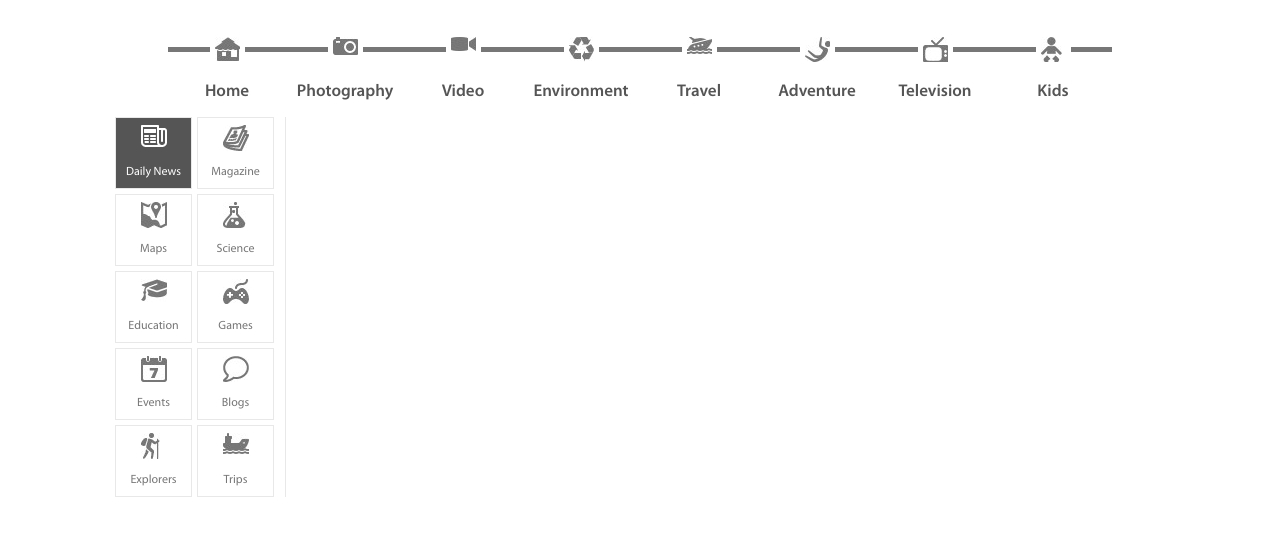
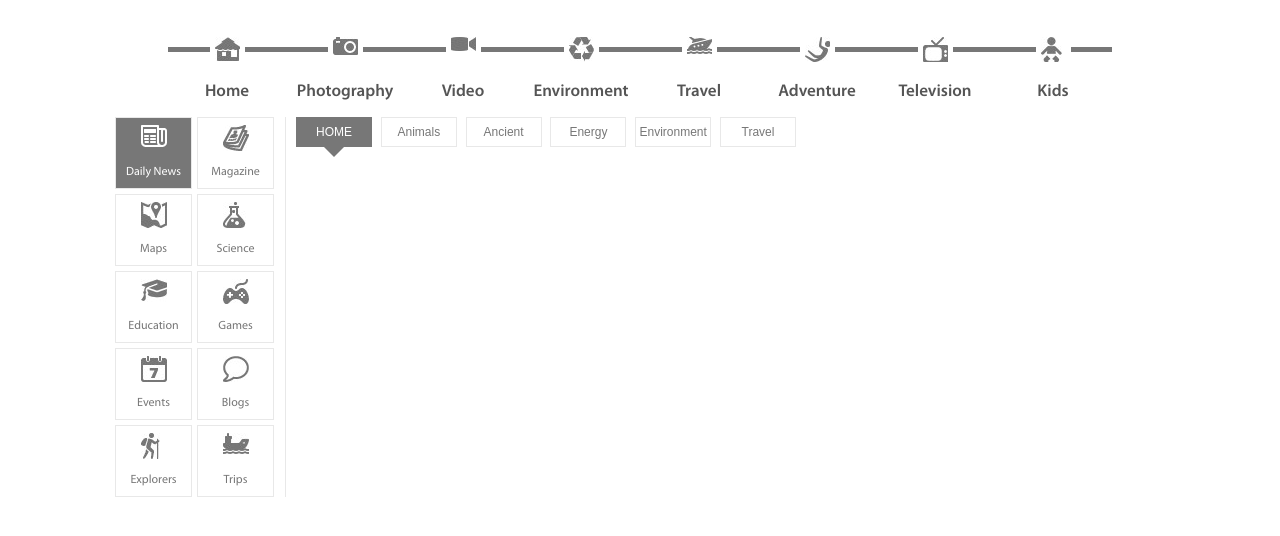
Before and after one commit to sergey30/ng, a plain HTML site: page index.html in a window 1280 px wide. Shown: the part 92-628 px from the top of the page. Drawn offline with Linux system fonts and the light colour scheme.

Commit message:
Начал делать slider

```diff
--- a/css/master.css
+++ b/css/master.css
@@ -108,7 +108,7 @@ header {
             height: 22px;
             border: none;
             margin: 3px 0 2px 10px;
-          background-image: url("../image/header/submit.jpg"); /*svg в chrome не отображался*/
+            background-image: url("../image/header/submit.jpg");
           }
 
     header > .authorization {
@@ -245,7 +245,7 @@ nav {
       nav > a > .item > .name {
         margin-top: 20px;
         text-align: center;
-      font-family: "Myriad Pro Semi Bold";
+        font-family: "Myriad Pro Semi Bold", "Arial", sans-serif;
         color: #555555;
         font-size: 17px;
       }
@@ -258,13 +258,16 @@ nav {
 
     .content > main {}
 
-    .content > main > .wrap{}
+      .content > main > .wrap{
+        display: flex;
+      }
 
         .content > main > .wrap > .subnav {
           display: flex;
           flex-wrap: wrap;
           width: 170px;
           border-right: solid 1px #e8e8e8;
+          margin-right: 10px;
         }
 
           .content > main > .wrap > .subnav > a > .item {
@@ -284,7 +287,7 @@ nav {
           }
 
           .content > main > .wrap > .subnav > a > .background-grey {
-          background-color: #555555;
+            background-color: #777777;
           }
 
             .content > main > .wrap > .subnav > a > .item > .logo {
@@ -383,6 +386,58 @@ nav {
               color: #ffffff;
             }
 
+        .content > main > .wrap > .slider {}
+
+          .content > main > .wrap > .slider > .nav {
+            display: flex;
+            justify-content: space-between;
+            width: 500px;
+          }
+
+            .content > main > .wrap > .slider > .nav > .item {
+              width: 76px;
+            }
+
+              .content > main > .wrap > .slider > .nav > .item > .name {
+                height: 20px;
+                padding-top: 8px;
+                border: solid 1px #e8e8e8;
+                text-align: center;
+                font-family: "Arial", sans-serif;
+                font-size: 12px;
+                color: #777777;
+              }
+
+              .content > main > .wrap > .slider > .nav > .item > .name-grey {
+                background-color: #777777;
+                color: #ffffff;
+                border: solid 1px #777777;
+                text-transform: uppercase;
+              }
+
+              .content > main > .wrap > .slider > .nav > .item > .decoration {
+                width: 0;
+                height: 0;
+                border-top: solid 10px #777777;
+                border-left: 10px solid transparent;
+                border-right: 10px solid transparent;
+                margin: auto;
+              }
+
+          .content > main > .wrap > .slider > .image {
+
+          }
+
+
+
+
+
+
+
+
+
+
+
 
 
 
--- a/index.html
+++ b/index.html
@@ -200,8 +200,39 @@
               </div>
             </a>
           </div>
-          <div class="wrap-slider">
+          <div class="slider">
+            <div class="nav">
+              <div class="item">
+                <div class="name name-grey">Home</div>
+                <div class="decoration"></div>
+              </div>
+              <div class="item">
+                <div class="name">Animals</div>
+                <div class=""></div>
+              </div>
+              <div class="item">
+                <div class="name">Ancient</div>
+                <div class=""></div>
+              </div>
+              <div class="item">
+                <div class="name">Energy</div>
+                <div class=""></div>
+              </div>
+              <div class="item">
+                <div class="name">Environment</div>
+                <div class=""></div>
+              </div>
+              <div class="item">
+                <div class="name">Travel</div>
+                <div class=""></div>
+              </div>
+            </div>
+            <div class="image">
 
+            </div>
+            <div class="sort-news">
+
+            </div>
           </div>
         </div>
         <div class="articles">
```
Also changed, not shown: ng.jpg (renamed from maket-sayta-national-geographic.jpg), 1 other file. Lines whose indentation alone changed are shown as unchanged.
